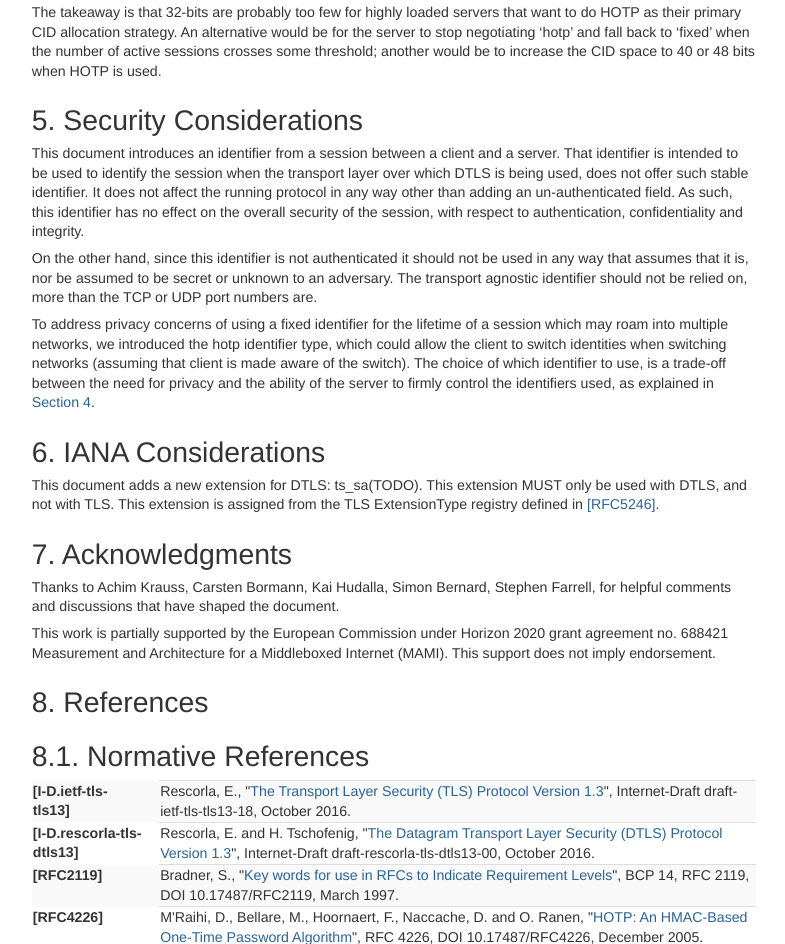
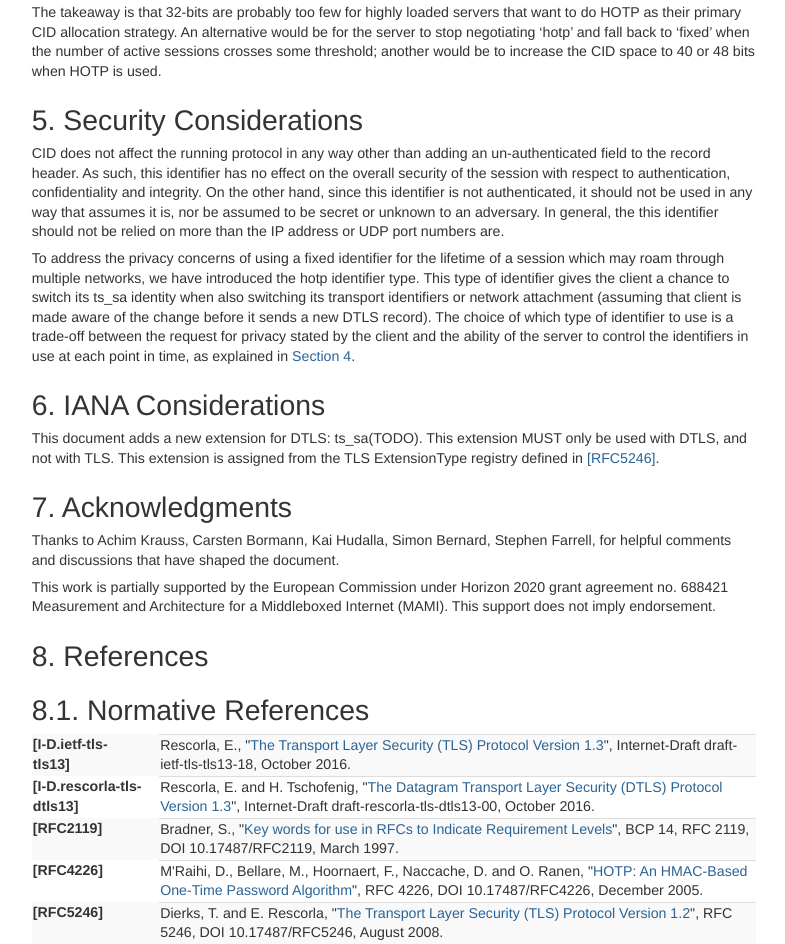
Before and after one commit to thomas-fossati/draft-tls-cid, a plain HTML site: page draft-mavrogiannopoulos-tls-cid.html in a window 1280 px wide. Shown: the part 4038-4982 px from the top of the page, without its empty margins (40-825 px from the left). Drawn offline with Linux system fonts and the light colour scheme.

Commit message:
Script updating gh-pages. [ci skip]

```diff
--- a/draft-mavrogiannopoulos-tls-cid.html
+++ b/draft-mavrogiannopoulos-tls-cid.html
@@ -515,9 +515,8 @@ li, p {
 </table>
 <p id="rfc.section.4.p.2">The takeaway is that 32-bits are probably too few for highly loaded servers that want to do HOTP as their primary CID allocation strategy.  An alternative would be for the server to stop negotiating &#8216;hotp&#8217; and fall back to &#8216;fixed&#8217; when the number of active sessions crosses some threshold; another would be to increase the CID space to 40 or 48 bits when HOTP is used.</p>
 <h1 id="rfc.section.5"><a href="#rfc.section.5">5.</a> <a href="#security-considerations" id="security-considerations">Security Considerations</a></h1>
-<p id="rfc.section.5.p.1">This document introduces an identifier from a session between a client and a server. That identifier is intended to be used to identify the session when the transport layer over which DTLS is being used, does not offer such stable identifier.  It does not affect the running protocol in any way other than adding an un-authenticated field. As such, this identifier has no effect on the overall security of the session, with respect to authentication, confidentiality and integrity.</p>
-<p id="rfc.section.5.p.2">On the other hand, since this identifier is not authenticated it should not be used in any way that assumes that it is, nor be assumed to be secret or unknown to an adversary. The transport agnostic identifier should not be relied on, more than the TCP or UDP port numbers are.</p>
-<p id="rfc.section.5.p.3">To address privacy concerns of using a fixed identifier for the lifetime of a session which may roam into multiple networks, we introduced the hotp identifier type, which could allow the client to switch identities when switching networks (assuming that client is made aware of the switch).  The choice of which identifier to use, is a trade-off between the need for privacy and the ability of the server to firmly control the identifiers used, as explained in <a href="#sec:clash">Section 4</a>.</p>
+<p id="rfc.section.5.p.1">CID does not affect the running protocol in any way other than adding an un-authenticated field to the record header. As such, this identifier has no effect on the overall security of the session with respect to authentication, confidentiality and integrity.  On the other hand, since this identifier is not authenticated, it should not be used in any way that assumes it is, nor be assumed to be secret or unknown to an adversary.  In general, the this identifier should not be relied on more than the IP address or UDP port numbers are.</p>
+<p id="rfc.section.5.p.2">To address the privacy concerns of using a fixed identifier for the lifetime of a session which may roam through multiple networks, we have introduced the hotp identifier type.  This type of identifier gives the client a chance to switch its ts_sa identity when also switching its transport identifiers or network attachment (assuming that client is made aware of the change before it sends a new DTLS record).  The choice of which type of identifier to use is a trade-off between the request for privacy stated by the client and the ability of the server to control the identifiers in use at each point in time, as explained in <a href="#sec:clash">Section 4</a>.</p>
 <h1 id="rfc.section.6"><a href="#rfc.section.6">6.</a> <a href="#iana-considerations" id="iana-considerations">IANA Considerations</a></h1>
 <p id="rfc.section.6.p.1">This document adds a new extension for DTLS: ts_sa(TODO).  This extension MUST only be used with DTLS, and not with TLS.  This extension is assigned from the TLS ExtensionType registry defined in <a href="#RFC5246">[RFC5246]</a>.</p>
 <h1 id="rfc.section.7"><a href="#rfc.section.7">7.</a> <a href="#acknowledgments" id="acknowledgments">Acknowledgments</a></h1>
```
Also changed, not shown: index.html (+2 -3 lines), draft-mavrogiannopoulos-tls-cid.txt.
